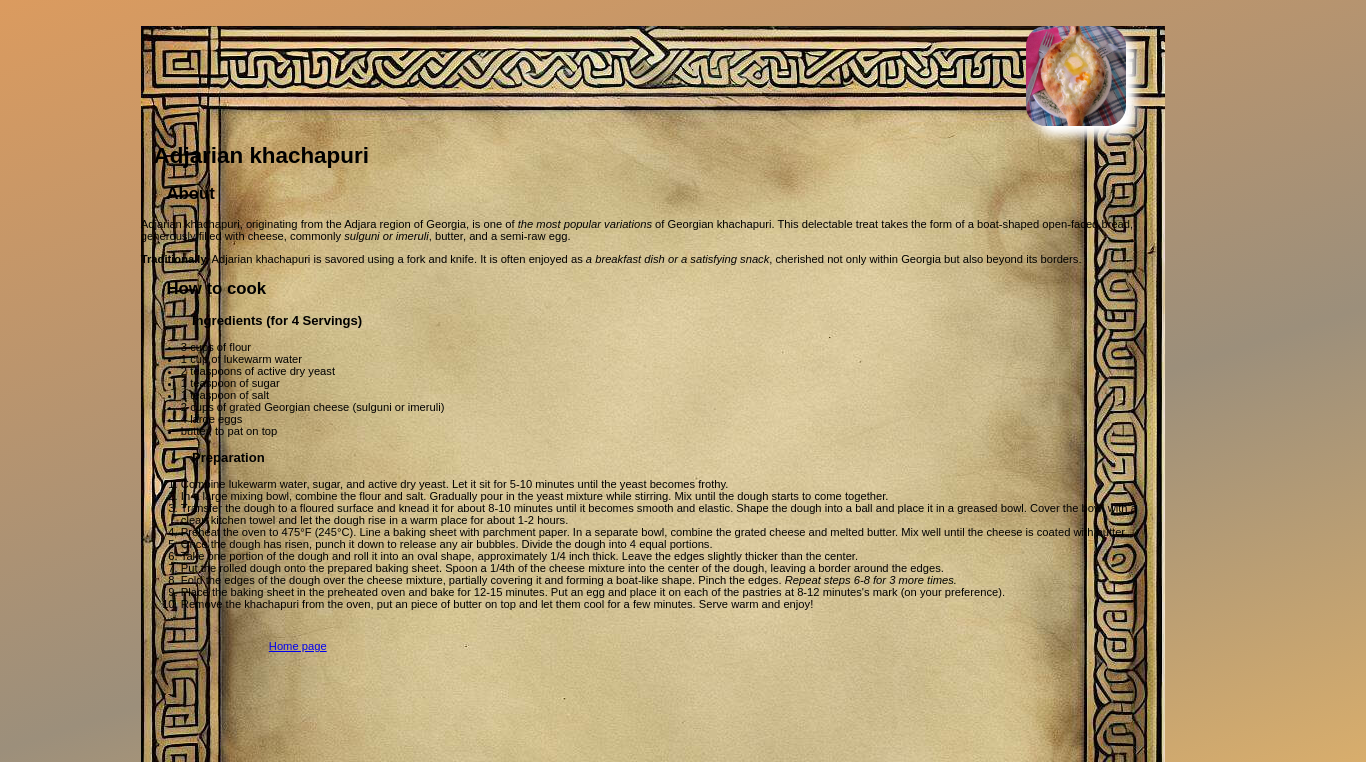
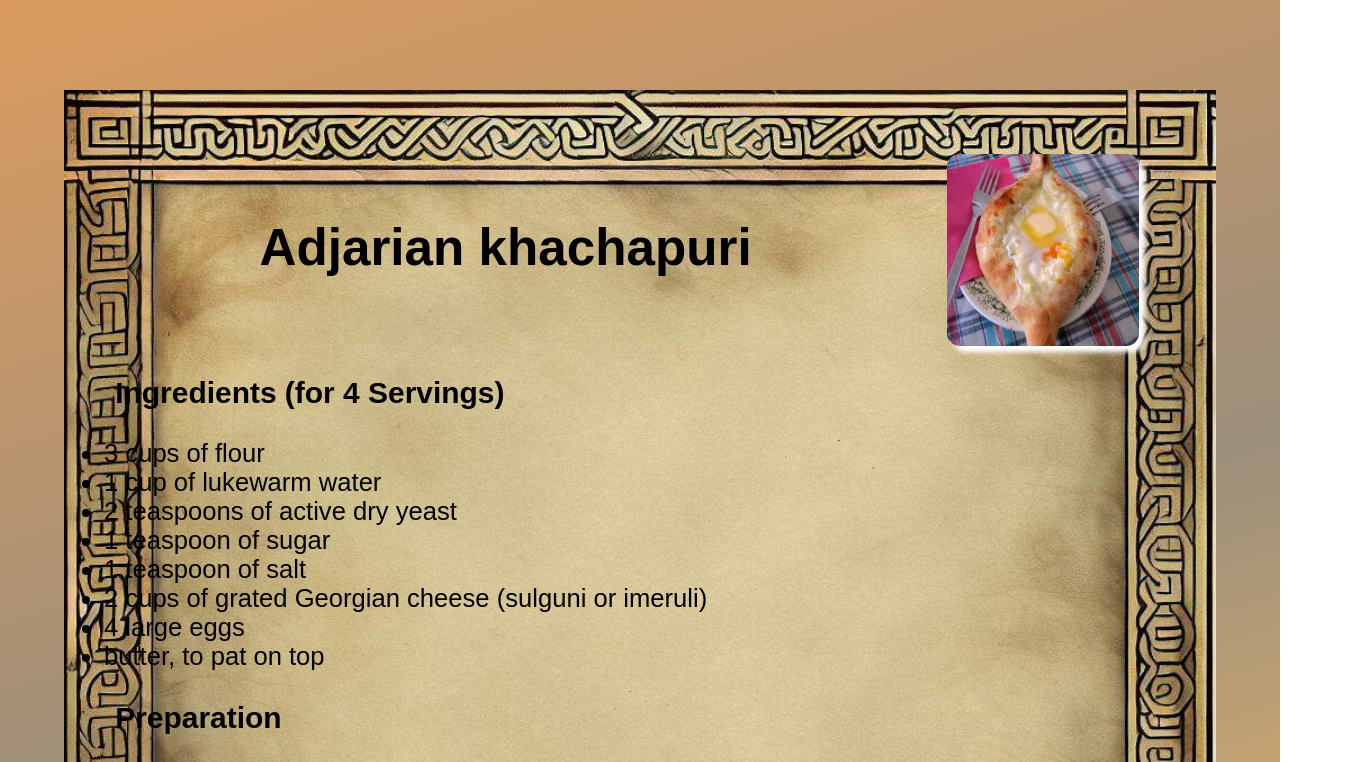
Before and after one commit to F3GR/odin-recipes, a plain HTML site: page recipes/adjarian-khachapuri.html in a window 1280 px wide. Shown: the top 762 px of the page, 1366 px wide, since content can reach past the window. Drawn offline with Linux system fonts and the light colour scheme.

Commit message:
finished boxing heading

```diff
--- a/pages-style.css
+++ b/pages-style.css
@@ -1,21 +1,29 @@
+* {
+    box-sizing: border-box;
+}
+
 html {
-    height: 1057px;
-    width: 1366px;
+    height: 100vw;
+    width: 100vw;
     background: linear-gradient(0.45turn, #db9b5f, #9c8f7b, #ffc163);
     background-repeat: no-repeat;
     background-size: cover;
-    font-size: 0.7em;
+    font-size: 1vw;
 }
 
 body {
-    width: 1024px;
-    height: 1024px;
-    margin: 2vw 11vw 2vw 11vw;
+    width: 90%;
+    height: 90%;
+    margin: 7vw 5vw 10vw 5vw;
     font-family: Brush Script MT, sans-serif;
     background-image: url("./images/paper-body.jpg");
     background-position: center;
     background-size: contain;
     background-repeat: no-repeat;
+}
+
+.recipe {
+    font-size: 2rem;
 }
 
 h1 {
@@ -38,16 +46,27 @@ footer {
     margin-left: 60vw;
 }
 
-.photo {
+header {
+    padding-top: 5vw;
     width: 100%;
-    height: 102px;
+    height: 20vw;
 }
 
-.photo img {
+header > h1 {
+    width: 62vw;
+    text-align: center;
+    padding-left: 5vw;
+    margin-bottom: 5vw;
+    margin-top: 5vw;
+    display: inline-block;
+}
+
+header img {
     float: right;
-    width: 100px;
-    height: 100px;
-    border-radius: 20px;
-    filter: drop-shadow(10px 10px 5px white);
-    margin-right: 3vw;
+    width: 15vw;
+    height: 15vw;
+    border-radius: 1vw;
+    filter: drop-shadow(0.5vw 0.5vw 0.2vw white);
+    margin-left: 6vw;
+    margin-right: 6vw;
 }
--- a/recipes/adjarian-khachapuri.html
+++ b/recipes/adjarian-khachapuri.html
@@ -6,25 +6,15 @@
     <title>Adjarian khachapuri</title>
 </head>
 
-<body>
-    <div class="photo">
-        <img src="../images/adjarian-khachapuri.jpg" alt="Adjarian Khachapuri" />
-    </div>
-    <a class="link" href="https://www.tasteatlas.com/adjarian-khachapuri/recipe"
-    title="Go to other recipe">
-    </a>
+<body class="recipe">
+    <header>
         <h1>Adjarian khachapuri</h1>
+        <a class="link" href="https://www.tasteatlas.com/adjarian-khachapuri/recipe"
+        title="Go to other recipe">
+        <img src="../images/adjarian-khachapuri.jpg" alt="Adjarian Khachapuri" /></a>
+    </header>
+
     <main>
-        <h2>About</h2>
-        <p>Adjarian khachapuri, originating from the Adjara region of Georgia,
-            is one of <em>the most popular variations</em> of Georgian khachapuri.
-            This delectable treat takes the form of a boat-shaped open-faced bread,
-            generously filled with cheese, commonly <em>sulguni or imeruli</em>, butter, and a semi-raw egg.</p>
-        <p><strong>Traditionally,</strong> Adjarian khachapuri is savored using a fork and knife.
-            It is often enjoyed as <em>a breakfast dish or a satisfying snack</em>,
-            cherished not only within Georgia but also beyond its borders.</p>
-
-        <h2>How to cook</h2>
         <h3>Ingredients (for 4 Servings)</h3>
         <ul>
             <li>3 cups of flour</li>
```
Also changed, not shown: index-1.html (deleted, +0 -26 lines), recipes/khinkali.html (+2 -2 lines), recipes/satsivi.html (+2 -2 lines).
